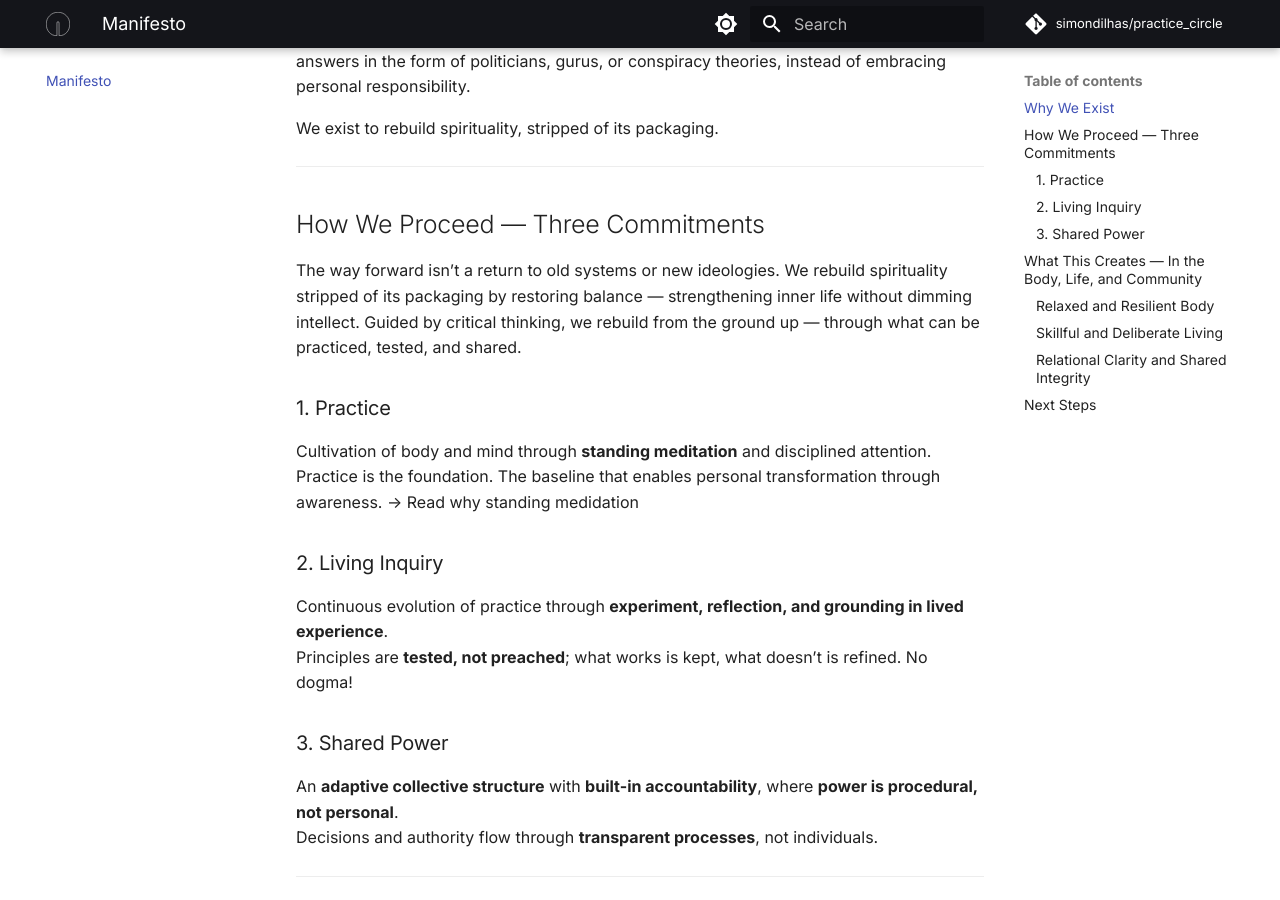
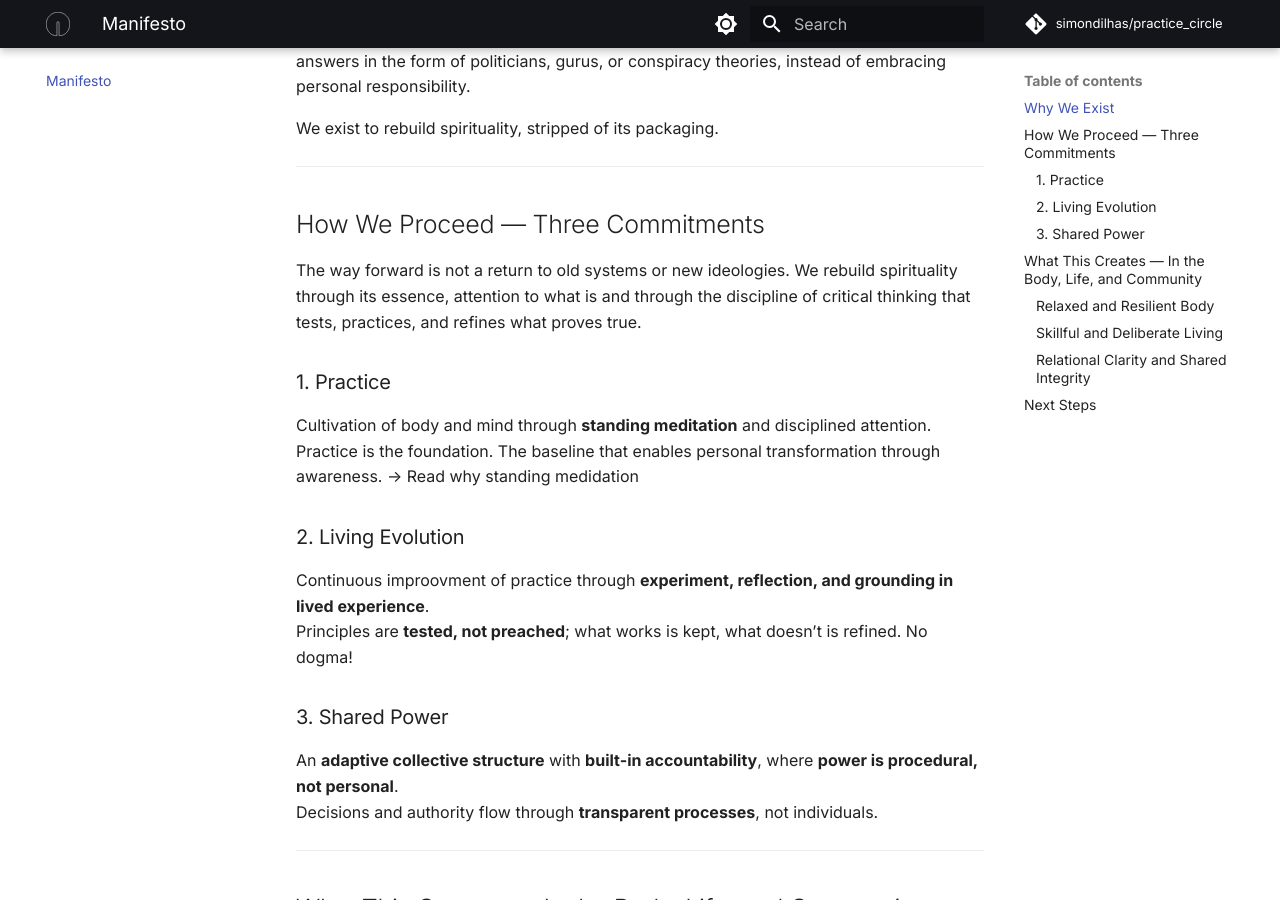
Before and after one commit to simondilhas/practice_circle, an MkDocs documentation site: the page built from docs/index.md, in a window 1280 px wide and 900 px high, scrolled down 779 px. Built offline with MkDocs 1.6.1 and Material for MkDocs 9.7.7, drawn with Linux system fonts in a browser that asks for light colours; comment, search, counter and statistics services are not loaded.

Commit message:
Update index.md

```diff
--- a/docs/index.md
+++ b/docs/index.md
@@ -24,18 +24,16 @@ We exist to rebuild spirituality, stripped of its packaging.
 
 ## How We Proceed — Three Commitments
 
-The way forward isn’t a return to old systems or new ideologies.
-We rebuild spirituality stripped of its packaging by restoring balance — strengthening inner life without dimming intellect.
-Guided by critical thinking, we rebuild from the ground up — through what can be practiced, tested, and shared.
-
+The way forward is not a return to old systems or new ideologies.
+We rebuild spirituality through its essence, attention to what is and through the discipline of critical thinking that tests, practices, and refines what proves true.
 
 ### 1. Practice
 Cultivation of body and mind through **standing meditation** and disciplined attention.
 Practice is the foundation. The baseline that enables personal transformation through awareness.
 -> Read why standing medidation
 
-### 2. Living Inquiry
-Continuous evolution of practice through **experiment, reflection, and grounding in lived experience**.
+### 2. Living Evolution
+Continuous improovment of practice through **experiment, reflection, and grounding in lived experience**.
 Principles are **tested, not preached**; what works is kept, what doesn’t is refined. No dogma!
 
 ### 3. Shared Power
```
